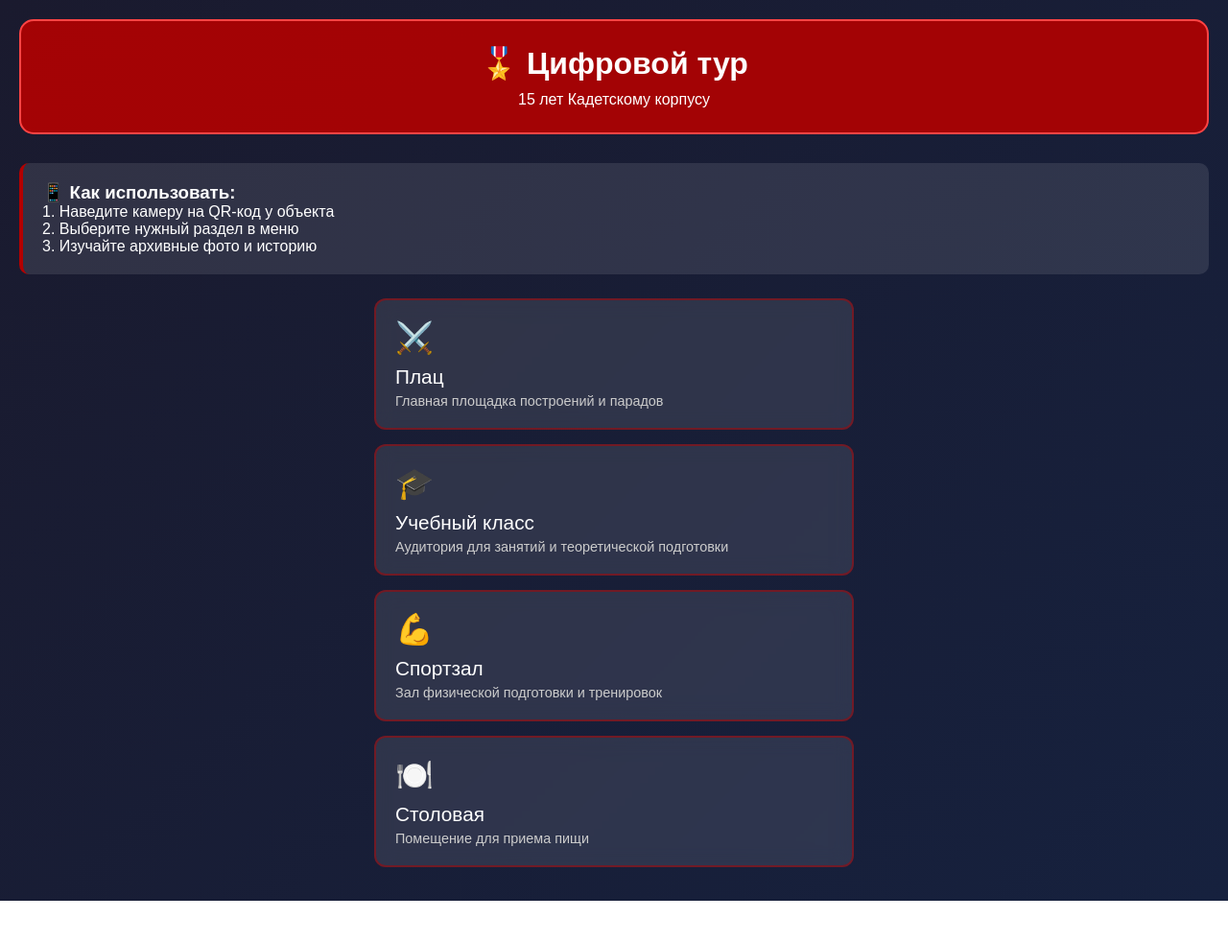
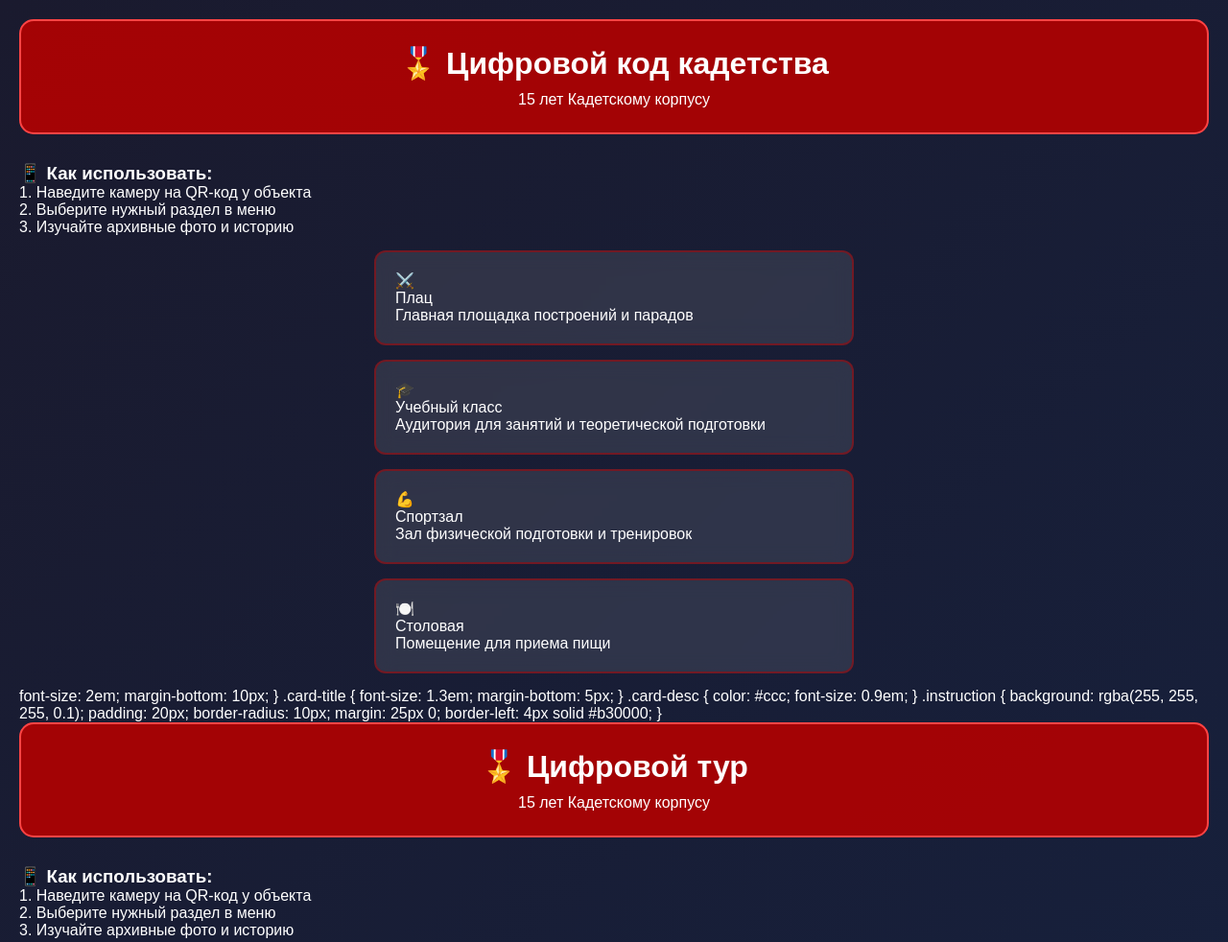
Before and after one commit to goncarovroman034-hash/kaelet, a plain HTML site: page index.html in a window 1280 px wide. Shown: the top 982 px of the page at 96% size. Before the commit the page ends 939 px from the top, so only its background shows below. Drawn offline with Linux system fonts and the light colour scheme.

Commit message:
Update index.html

```diff
--- a/index.html
+++ b/index.html
@@ -4,6 +4,58 @@
     <meta charset="UTF-8">
     <meta name="viewport" content="width=device-width, initial-scale=1.0">
     <title>Цифровой код кадества</title>
+    <style>
+        * {
+            margin: 0;
+            padding: 0;
+            box-sizing: border-box;
+        }
+        body {
+            font-family: 'Arial', sans-serif;
+            background: linear-gradient(135deg, #1a1a2e, #16213e);
+            color: white;
+            min-height: 100vh;
+            padding: 20px;
+        }
+        .header {
+            text-align: center;
+            margin-bottom: 30px;
+            padding: 25px;
+            background: rgba(179, 0, 0, 0.9);
+            border-radius: 15px;
+            border: 2px solid #ff4444;
+        }
+        .header h1 {
+            font-size: 2em;
+            margin-bottom: 10px;
+        }
+        .menu-container {
+            max-width: 500px;
+            margin: 0 auto;
+        }
+        .location-card {
+            display: block;
+            background: rgba(255, 255, 255, 0.1);
+            border: 2px solid rgba(179, 0, 0, 0.5);
+            border-radius: 12px;
+            padding: 20px;
+            margin: 15px 0;
+            color: white;
+            text-decoration: none;
+            transition: all 0.3s ease;
+            backdrop-filter: blur(10px);
+        }
+        .location-card:hover {
+            background: rgba(179, 0, 0, 0.3);
+            border-color: #ff4444;
+            transform: translateY(-3px);
+        }
+        .card-icon {<!DOCTYPE html>
+<html lang="ru">
+<head>
+    <meta charset="UTF-8">
+    <meta name="viewport" content="width=device-width, initial-scale=1.0">
+    <title>Цифровой код кадетства - 15 лет Кадетскому корпусу</title>
     <style>
         * {
             margin: 0;
@@ -73,6 +125,66 @@
 </head>
 <body>
     <div class="header">
+        <h1>🎖️ Цифровой код кадетства</h1>
+        <p>15 лет Кадетскому корпусу</p>
+    </div>
+
+    <div class="instruction">
+        <h3>📱 Как использовать:</h3>
+        <p>1. Наведите камеру на QR-код у объекта</p>
+        <p>2. Выберите нужный раздел в меню</p>
+        <p>3. Изучайте архивные фото и историю</p>
+    </div>
+
+    <div class="menu-container">
+        <a href="locations/plats.html" class="location-card">
+            <div class="card-icon">⚔️</div>
+            <div class="card-title">Плац</div>
+            <div class="card-desc">Главная площадка построений и парадов</div>
+        </a>
+
+        <a href="locations/classroom.html" class="location-card">
+            <div class="card-icon">🎓</div>
+            <div class="card-title">Учебный класс</div>
+            <div class="card-desc">Аудитория для занятий и теоретической подготовки</div>
+        </a>
+
+        <a href="locations/gym.html" class="location-card">
+            <div class="card-icon">💪</div>
+            <div class="card-title">Спортзал</div>
+            <div class="card-desc">Зал физической подготовки и тренировок</div>
+        </a>
+
+        <a href="locations/dining.html" class="location-card">
+            <div class="card-icon">🍽️</div>
+            <div class="card-title">Столовая</div>
+            <div class="card-desc">Помещение для приема пищи</div>
+        </a>
+    </div>
+</body>
+</html>
+            font-size: 2em;
+            margin-bottom: 10px;
+        }
+        .card-title {
+            font-size: 1.3em;
+            margin-bottom: 5px;
+        }
+        .card-desc {
+            color: #ccc;
+            font-size: 0.9em;
+        }
+        .instruction {
+            background: rgba(255, 255, 255, 0.1);
+            padding: 20px;
+            border-radius: 10px;
+            margin: 25px 0;
+            border-left: 4px solid #b30000;
+        }
+    </style>
+</head>
+<body>
+    <div class="header">
         <h1>🎖️ Цифровой тур</h1>
         <p>15 лет Кадетскому корпусу</p>
     </div>
```
